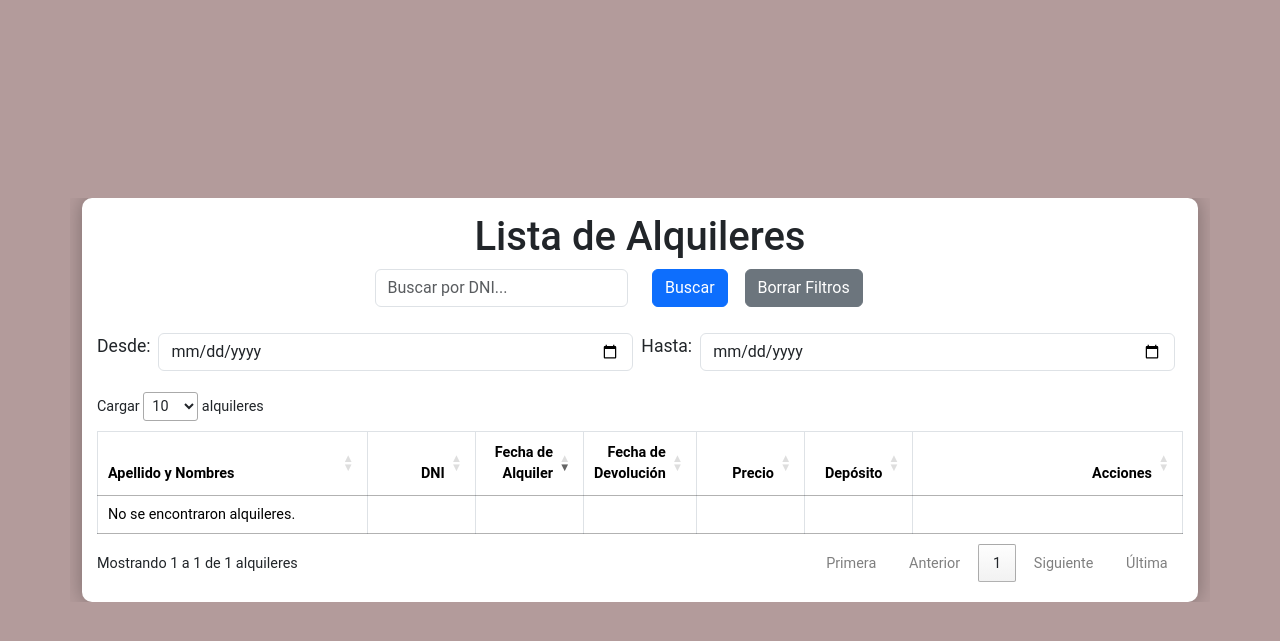
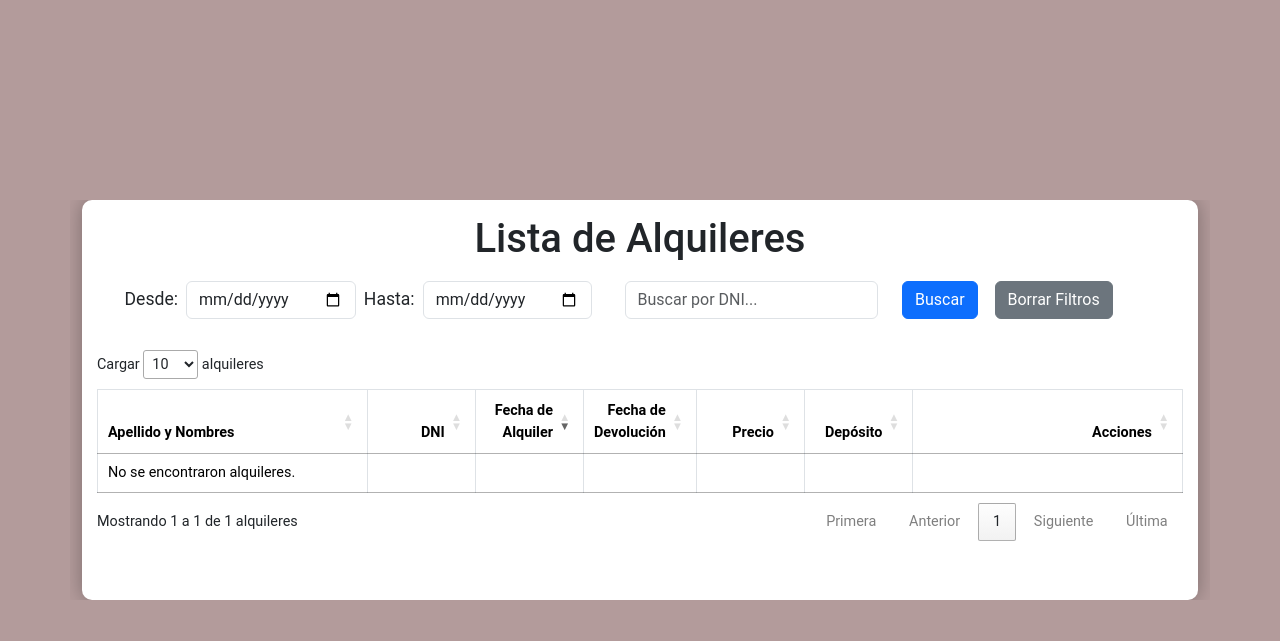
Before and after one commit to agusaenz/halloween-disfraces, a PHP site: page /lista-alquileres.php in a window 1280 px wide. Shown: the top 641 px of the page. Run offline with PHP 8.4, Linux system fonts and the light colour scheme; data that the repository does not hold is empty; a stand-in replaces the project's code that opens the database connection.

Commit message:
lista clientes finalizah

```diff
--- a/lista-alquileres.php
+++ b/lista-alquileres.php
@@ -76,7 +76,13 @@
     .fecha-inputs {
       display: flex;
       margin-top: 10px;
+      margin-bottom: 10px;
       font-size: 1.1rem;
+      width: 500px !important
+    }
+
+    .align-label {
+      margin-top: 5px;
     }
   </style>
 </head>
@@ -86,9 +92,17 @@
     <form class="custom-form" id="resizable-form" onsubmit="return false;">
       <h1 class="text-center">Lista de Alquileres</h1>
       <div class="row align-items-center justify-content-center">
+        <div class="col-md-3 fecha-inputs">
+          <label class="me-2 align-label">Desde:</label>
+          <input type="date" id="fechaInicio" class="form-control me-2 fecha-input" />
+          <label class="me-2 align-label">Hasta:</label>
+          <input type="date" id="fechaFin" class="form-control me-2 fecha-input" />
+        </div>
+
         <div class="col-md-3">
           <input type="text" id="dniBusqueda" class="form-control" placeholder="Buscar por DNI..." />
         </div>
+
         <div class="col-md-1">
           <button type="button" class="btn btn-primary" id="buscarBtn" onclick="generarTablaAlquileres()">
             Buscar
@@ -98,14 +112,6 @@
           <button type="button" class="btn btn-secondary" id="borrarFiltrosBtn" onclick="borrarFiltros()">
             Borrar Filtros
           </button>
-        </div>
-      </div>
-      <div class="row mt-3">
-        <div class="col-md-12 fecha-inputs" id="fechaInputs" style="display: flex;">
-          <label class="me-2">Desde:</label>
-          <input type="date" id="fechaInicio" class="form-control me-2" />
-          <label class="me-2">Hasta:</label>
-          <input type="date" id="fechaFin" class="form-control me-2" />
         </div>
       </div>
       <div class="row mt-3">
@@ -209,16 +215,12 @@
       });
     }
 
-
-
-
     function borrarFiltros() {
       $('#dniBusqueda').val('');
       $('#fechaInicio').val('');
       $('#fechaFin').val('');
       generarTablaAlquileres();
     }
-
 
     function borrarAlquiler(event, idAlquiler) {
       event.preventDefault();
@@ -263,7 +265,6 @@
         generarTablaAlquileres();
       });
     });
-
   </script>
 </body>
 
```
Lines whose indentation alone changed are shown as unchanged.
